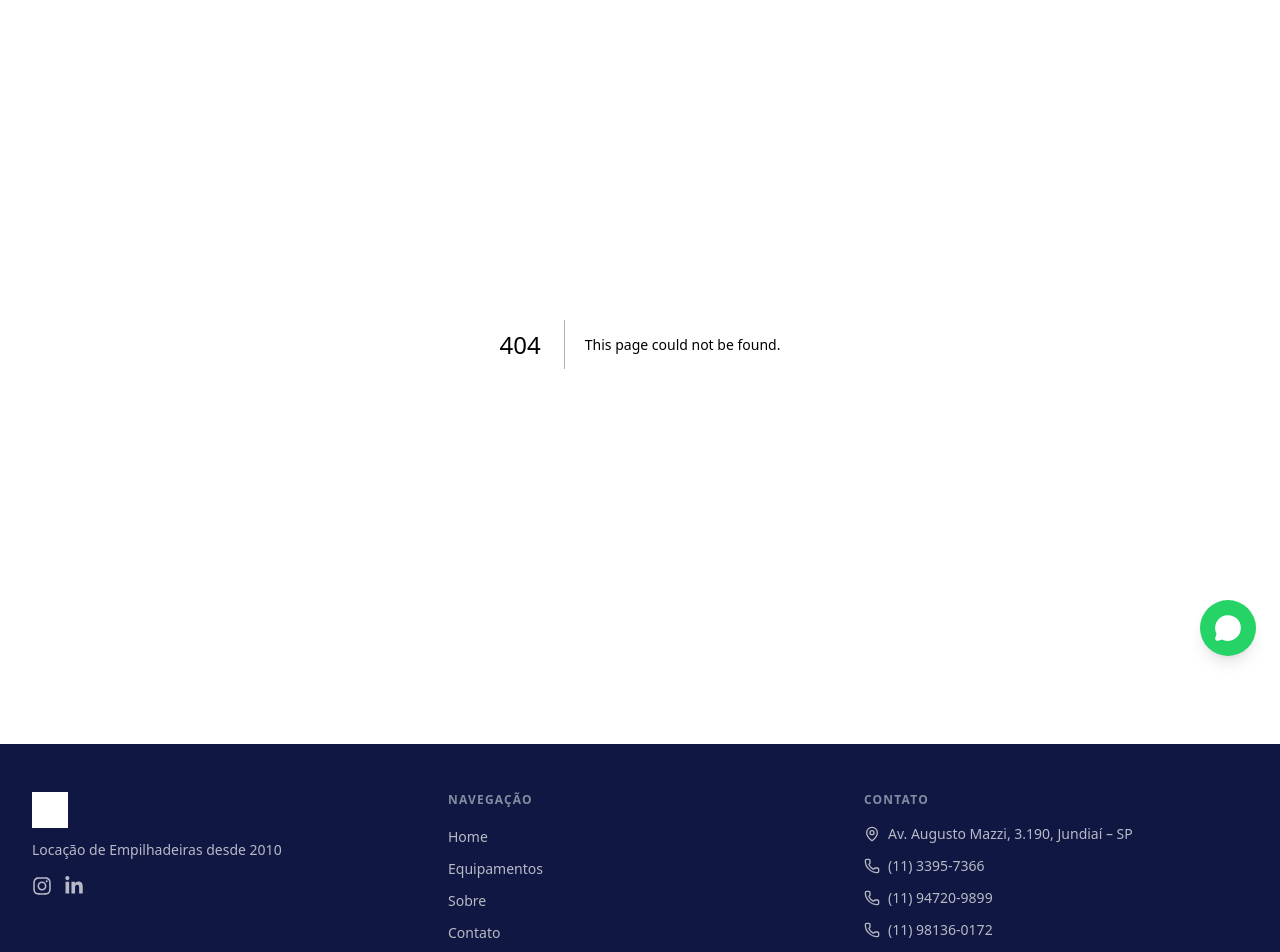
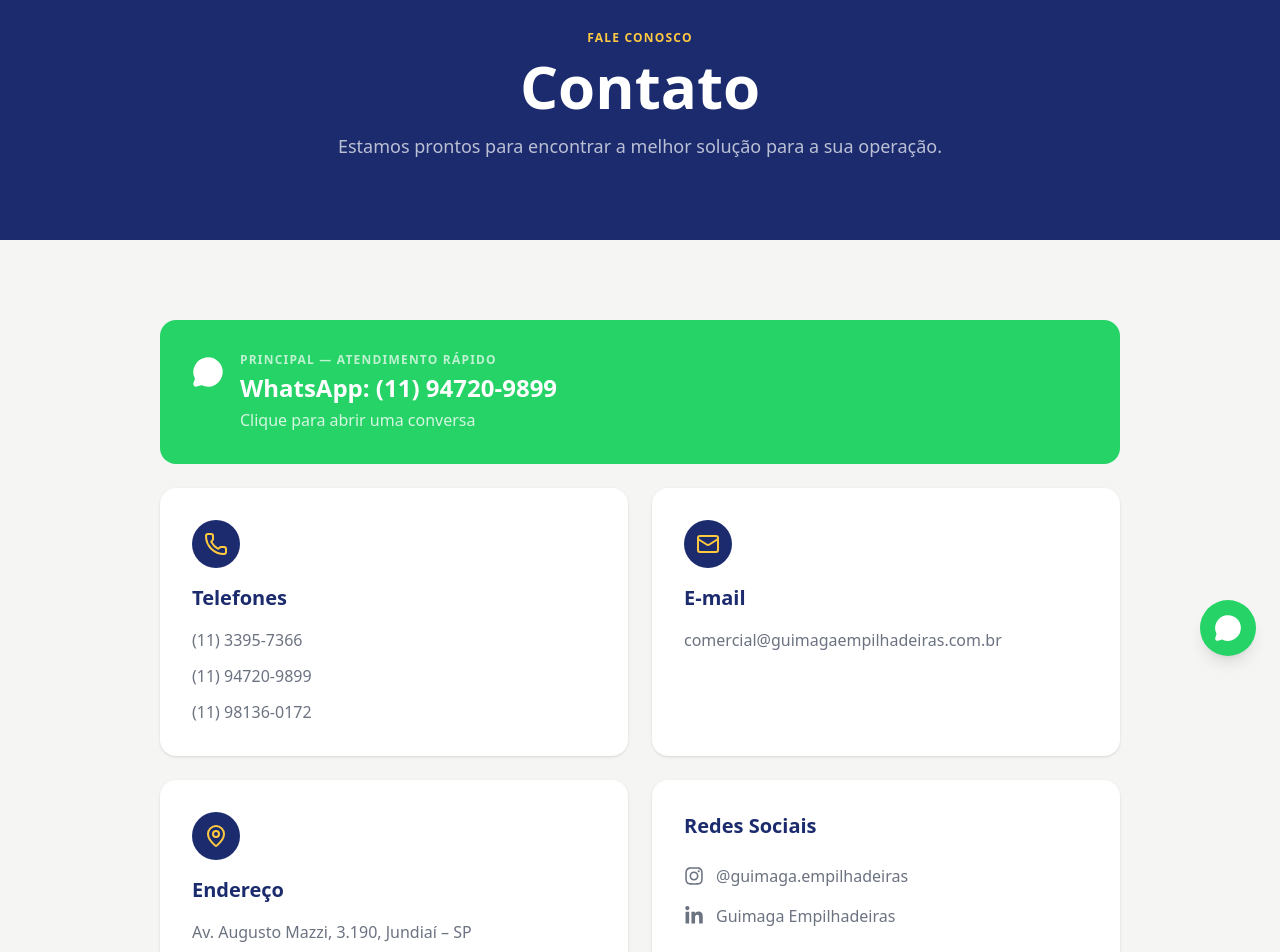
Before and after one commit to Gabriel-Dorassi/guimaga-sitev1, a Next.js app: page /contato in a window 1280 px wide. Before the commit this address had no page. Shown: the part 120-1072 px from the top of the page. Built offline with nearby package versions, Linux system fonts and the light colour scheme; a web font is replaced by a local one.

Commit message:
feat: implement Contato page with contact grid and Google Maps embed

```diff
--- /dev/null
+++ b/src/app/contato/page.tsx
@@ -0,0 +1,138 @@
+import type { Metadata } from 'next'
+import { Phone, Mail, MapPin, MessageCircle } from 'lucide-react'
+import { FaInstagram, FaLinkedinIn } from 'react-icons/fa'
+import { CONTACT, WHATSAPP_LINK } from '@/lib/constants'
+
+export const metadata: Metadata = {
+  title: 'Contato',
+  description:
+    'Entre em contato com a Guimaga Empilhadeiras. WhatsApp, telefone, email e localização em Jundiaí – SP.',
+}
+
+export default function ContatoPage() {
+  return (
+    <>
+      {/* ── BANNER ── */}
+      <section className="bg-navy py-20 text-center text-white">
+        <div className="mx-auto max-w-3xl px-4">
+          <span className="font-display text-xs font-bold uppercase tracking-widest text-yellow">
+            Fale Conosco
+          </span>
+          <h1 className="mt-2 font-display text-5xl font-extrabold md:text-6xl">Contato</h1>
+          <p className="mt-4 text-lg text-white/70">
+            Estamos prontos para encontrar a melhor solução para a sua operação.
+          </p>
+        </div>
+      </section>
+
+      {/* ── CONTACT GRID ── */}
+      <section className="py-20">
+        <div className="mx-auto max-w-5xl px-4 md:px-8">
+          <div className="grid gap-6 md:grid-cols-2">
+
+            {/* WhatsApp — full width, principal */}
+            <a
+              href={WHATSAPP_LINK}
+              target="_blank"
+              rel="noopener noreferrer"
+              className="group flex items-start gap-4 rounded-2xl bg-[#25D366] p-8 text-white transition-opacity hover:opacity-90 md:col-span-2"
+            >
+              <MessageCircle className="mt-1 h-8 w-8 flex-shrink-0 fill-white" />
+              <div>
+                <div className="font-display text-xs font-bold uppercase tracking-widest text-white/70">
+                  Principal — Atendimento rápido
+                </div>
+                <div className="mt-1 font-display text-2xl font-extrabold">
+                  WhatsApp: (11) 94720-9899
+                </div>
+                <div className="mt-1 text-white/80">Clique para abrir uma conversa</div>
+              </div>
+            </a>
+
+            {/* Phones */}
+            <div className="rounded-2xl bg-white p-8 shadow-sm">
+              <div className="mb-4 flex h-12 w-12 items-center justify-center rounded-full bg-navy">
+                <Phone className="h-6 w-6 text-yellow" />
+              </div>
+              <h2 className="mb-4 font-display text-xl font-bold text-navy">Telefones</h2>
+              <ul className="space-y-3">
+                {CONTACT.phones.map((phone) => (
+                  <li key={phone}>
+                    <a
+                      href={`tel:${phone.replace(/\D/g, '')}`}
+                      className="text-gray-mid transition-colors hover:text-navy"
+                    >
+                      {phone}
+                    </a>
+                  </li>
+                ))}
+              </ul>
+            </div>
+
+            {/* Email */}
+            <div className="rounded-2xl bg-white p-8 shadow-sm">
+              <div className="mb-4 flex h-12 w-12 items-center justify-center rounded-full bg-navy">
+                <Mail className="h-6 w-6 text-yellow" />
+              </div>
+              <h2 className="mb-4 font-display text-xl font-bold text-navy">E-mail</h2>
+              <a
+                href={`mailto:${CONTACT.email}`}
+                className="break-all text-gray-mid transition-colors hover:text-navy"
+              >
+                {CONTACT.email}
+              </a>
+            </div>
+
+            {/* Address */}
+            <div className="rounded-2xl bg-white p-8 shadow-sm">
+              <div className="mb-4 flex h-12 w-12 items-center justify-center rounded-full bg-navy">
+                <MapPin className="h-6 w-6 text-yellow" />
+              </div>
+              <h2 className="mb-4 font-display text-xl font-bold text-navy">Endereço</h2>
+              <p className="text-gray-mid">{CONTACT.address}</p>
+            </div>
+
+            {/* Social */}
+            <div className="rounded-2xl bg-white p-8 shadow-sm">
+              <h2 className="mb-6 font-display text-xl font-bold text-navy">Redes Sociais</h2>
+              <div className="flex flex-col gap-4">
+                <a
+                  href={CONTACT.instagram}
+                  target="_blank"
+                  rel="noopener noreferrer"
+                  className="flex items-center gap-3 text-gray-mid transition-colors hover:text-navy"
+                >
+                  <FaInstagram className="h-5 w-5 flex-shrink-0" />
+                  <span>@guimaga.empilhadeiras</span>
+                </a>
+                <a
+                  href={CONTACT.linkedin}
+                  target="_blank"
+                  rel="noopener noreferrer"
+                  className="flex items-center gap-3 text-gray-mid transition-colors hover:text-navy"
+                >
+                  <FaLinkedinIn className="h-5 w-5 flex-shrink-0" />
+                  <span>Guimaga Empilhadeiras</span>
+                </a>
+              </div>
+            </div>
+          </div>
+
+          {/* Google Maps embed */}
+          <div className="mt-8 overflow-hidden rounded-2xl shadow-sm">
+            <iframe
+              src={CONTACT.mapsEmbed}
+              width="100%"
+              height="400"
+              style={{ border: 0 }}
+              allowFullScreen
+              loading="lazy"
+              referrerPolicy="no-referrer-when-downgrade"
+              title="Localização Guimaga Empilhadeiras — Jundiaí/SP"
+            />
+          </div>
+        </div>
+      </section>
+    </>
+  )
+}
```
